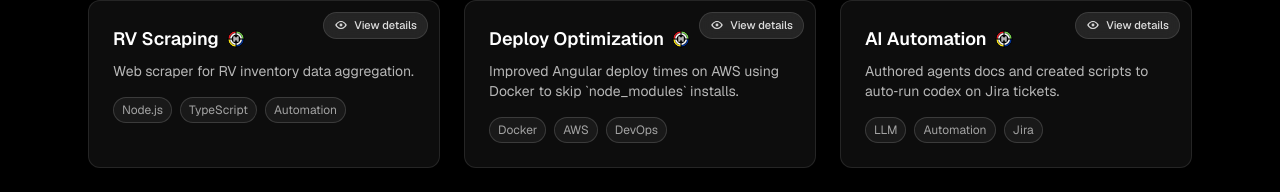
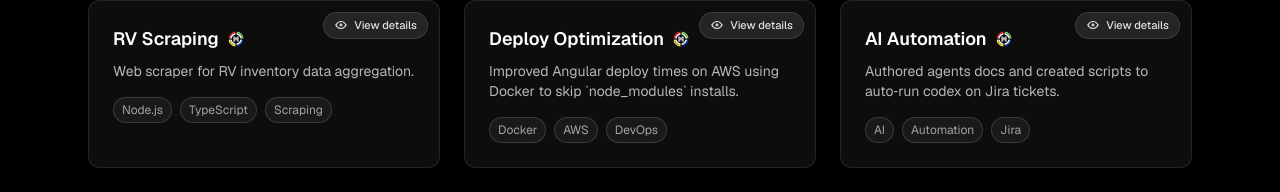
Before and after one commit to Henry-Allen/PortfolioWebsite, a Next.js app: page /portfolio in a window 1280 px wide. Shown: the part 462-654 px from the top of the page. Built offline with nearby package versions, Linux system fonts and the light colour scheme.

Commit message:
updated deoply optimization details

```diff
--- a/src/app/portfolio/page.tsx
+++ b/src/app/portfolio/page.tsx
@@ -95,7 +95,7 @@ export default function PortfolioPage() {
               <div className="mt-4 flex flex-wrap gap-2 text-xs text-white/60">
                 <span className="rounded-full border border-white/15 bg-white/5 px-2 py-1">Node.js</span>
                 <span className="rounded-full border border-white/15 bg-white/5 px-2 py-1">TypeScript</span>
-                <span className="rounded-full border border-white/15 bg-white/5 px-2 py-1">Automation</span>
+                <span className="rounded-full border border-white/15 bg-white/5 px-2 py-1">Scraping</span>
               </div>
             </Card>
           </ProjectRVScrapingDetailsButton>
@@ -127,7 +127,7 @@ export default function PortfolioPage() {
                 Authored agents docs and created scripts to auto‑run codex on Jira tickets.
               </p>
               <div className="mt-4 flex flex-wrap gap-2 text-xs text-white/60">
-                <span className="rounded-full border border-white/15 bg-white/5 px-2 py-1">LLM</span>
+                <span className="rounded-full border border-white/15 bg-white/5 px-2 py-1">AI</span>
                 <span className="rounded-full border border-white/15 bg-white/5 px-2 py-1">Automation</span>
                 <span className="rounded-full border border-white/15 bg-white/5 px-2 py-1">Jira</span>
               </div>
--- a/src/components/ProjectDeployOptimizationDetailsButton.tsx
+++ b/src/components/ProjectDeployOptimizationDetailsButton.tsx
@@ -20,28 +20,25 @@ export default function ProjectDeployOptimizationDetailsButton({ children }: { c
   const contentHtml = `
     <div style="display:grid; gap:16px;">
       <p style="color:rgba(255,255,255,0.85); font-size:14px; line-height:1.6;">
-        Reduced Angular deploy times on AWS by leveraging Docker layer caching to avoid reinstalling <code>node_modules</code> on every build.
+        Reduced Angular deploy times on Circle Ci and AWS by leveraging Docker and AMI caching to avoid reinstalling <code>node_modules</code> on every build.
         The pipeline builds a base image with dependencies once, then reuses it across application rebuilds, dramatically cutting CI/CD time and cost.
+        This also would check the hash of the package-locks and the cached node_modules to see if they were the same, so if someone forgot to update the base image they would be notified to do so.
+        With hundreds of modules this saved about 5 minuites per build, with their being a few builds each day this saves days worth of time and money in the long run.
       </p>
 
       <figure style="margin:0;">
         <img src="/DO1.png" alt="Docker layer caching diagram" style="width:100%; height:auto; border-radius:12px; border:1px solid rgba(255,255,255,0.15);" />
         <figcaption style="margin-top:8px; font-size:12px; color:rgba(255,255,255,0.6);">
-          Diagram 1: Split Dockerfile with dependency layer reused between builds.
+          Diagram 1: Old pipeline with no cached node_modules, very slow.
         </figcaption>
       </figure>
 
       <figure style="margin:0;">
         <img src="/DO2.png" alt="AWS CI/CD pipeline overview" style="width:100%; height:auto; border-radius:12px; border:1px solid rgba(255,255,255,0.15);" />
         <figcaption style="margin-top:8px; font-size:12px; color:rgba(255,255,255,0.6);">
-          Diagram 2: AWS pipeline stages showing image build, push, and deploy steps.
+          Diagram 2: New pipeline with cached node_modules, much faster.
         </figcaption>
       </figure>
-
-      <p style="color:rgba(255,255,255,0.85); font-size:14px; line-height:1.6;">
-        Key improvements included splitting build contexts, pinning base image versions, and isolating environment-specific config.
-        Result: consistent, reproducible builds with significantly faster deploys.
-      </p>
     </div>
   `;
 
```
